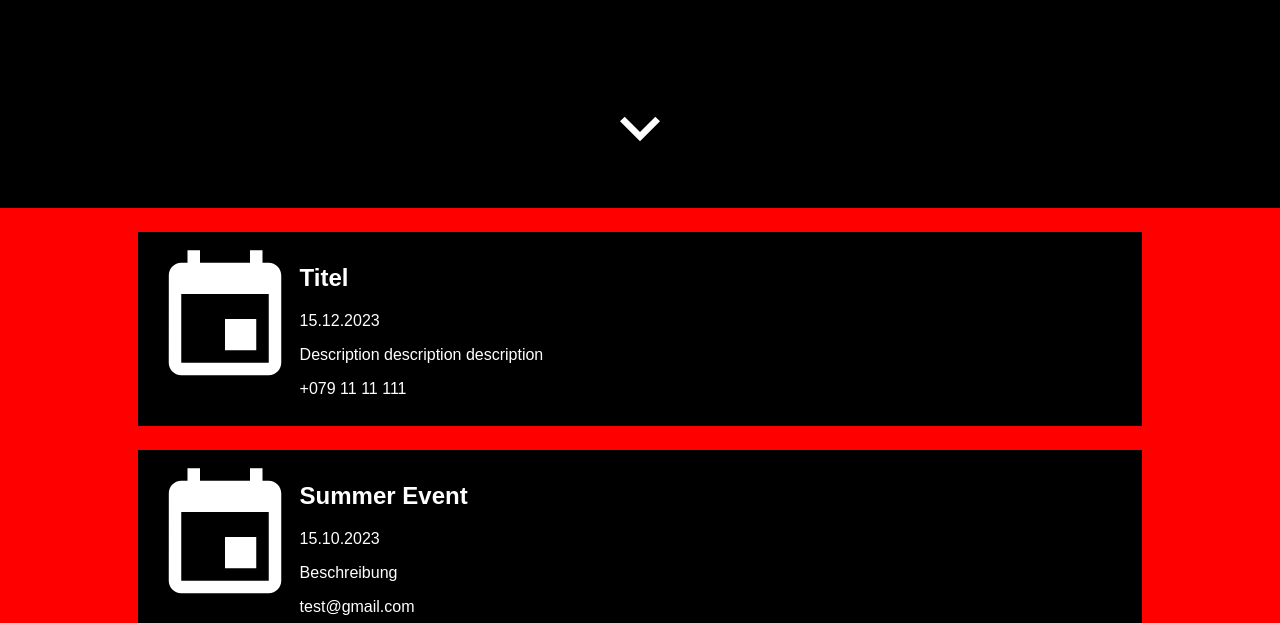
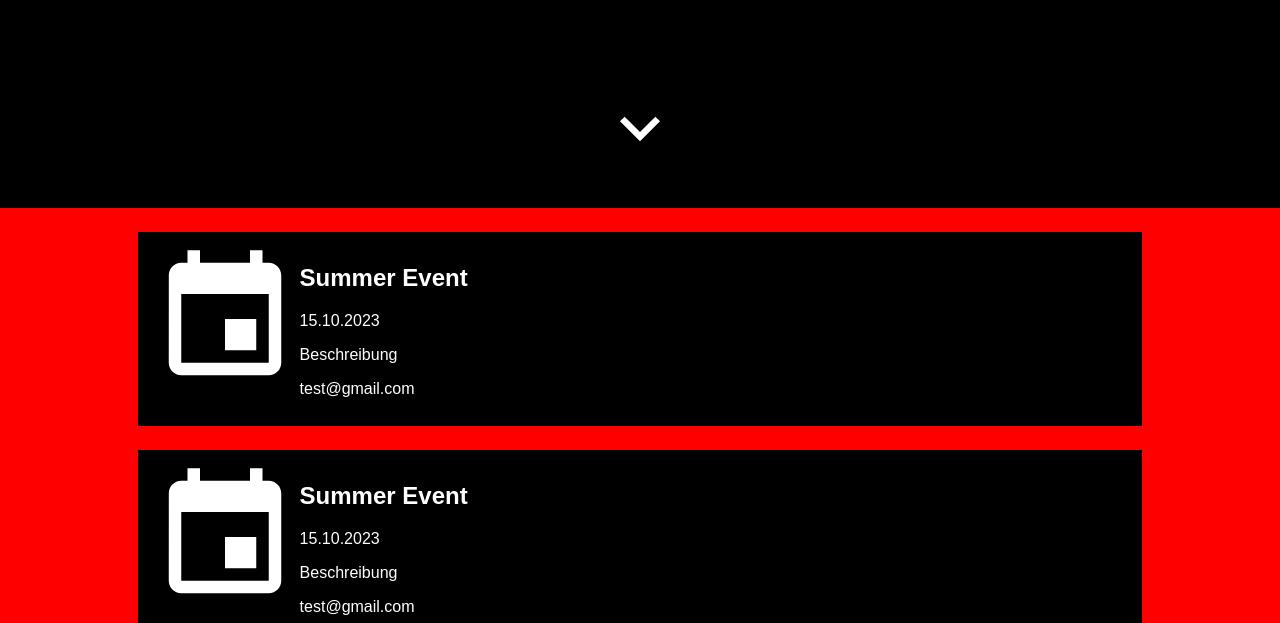
Before and after one commit to RobinRenker/sec6, a plain HTML site: page index.html in a window 1280 px wide. Shown: the part 592-1215 px from the top of the page. Drawn offline with Linux system fonts and the light colour scheme; a web font is replaced by a local one.

Commit message:
removed demo code

```diff
--- a/index.html
+++ b/index.html
@@ -30,19 +30,7 @@
         <div class="v2-animator-scroll"></div>
     </div>
 
-    <div id="events">
-
-        <div class="event">
-            <div class="icon"></div>
-            <div class="content">
-                <h2>Titel</h2>
-                <p>15.12.2023</p>
-                <p>Description description description</p>
-                <p>+079 11 11 111</p>
-            </div>
-        </div>
-
-    </div>
+    <div id="events"></div>
 
     <script src="sec.js"></script>
 </body>
--- a/sec.js
+++ b/sec.js
@@ -53,4 +53,4 @@ async function showEvents(eventsPromise) {
 
 fetch(eventsUrl)
     .then((response) => showEvents(response.json()))
-    .then(() => console.warn("Failed to load events"));
+    .then(() => {});
```
